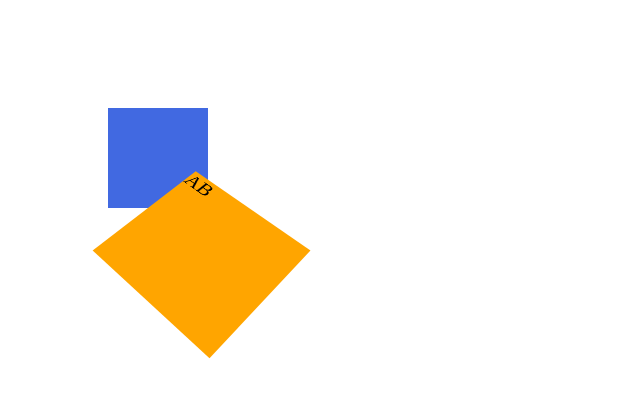
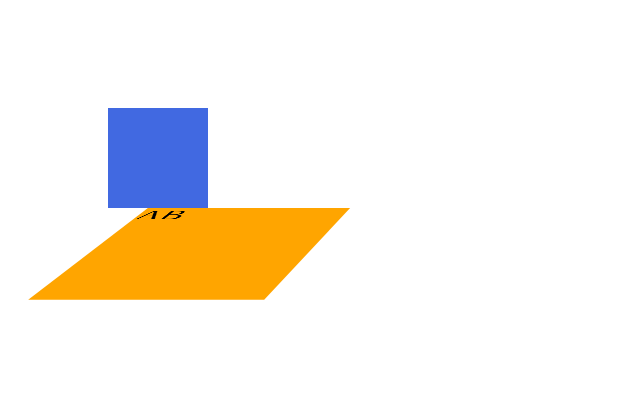
Before and after one commit to yeyoung8805/Vue-lecture, a plain HTML site: page index.html in a window 1280 px wide. Shown: the whole page, without its empty margins (0-640 px from the left). Drawn offline with Linux system fonts and the light colour scheme.

Commit message:
transform skewY()

```diff
--- a/css/main.css
+++ b/css/main.css
@@ -12,5 +12,5 @@ body {
   width: 100px;
   height: 100px;
   background-color: orange;
-  transform: perspective(500px) rotateX(45deg) rotate(45deg) scale(1.3) translate(80px, 40px);
+  transform: perspective(500px) rotateX(45deg) rotate(45deg) scale(1.3) translate(80px, 40px) skewY(-45deg); /* skewX(), skewY() : 기울임 */
 }
```
